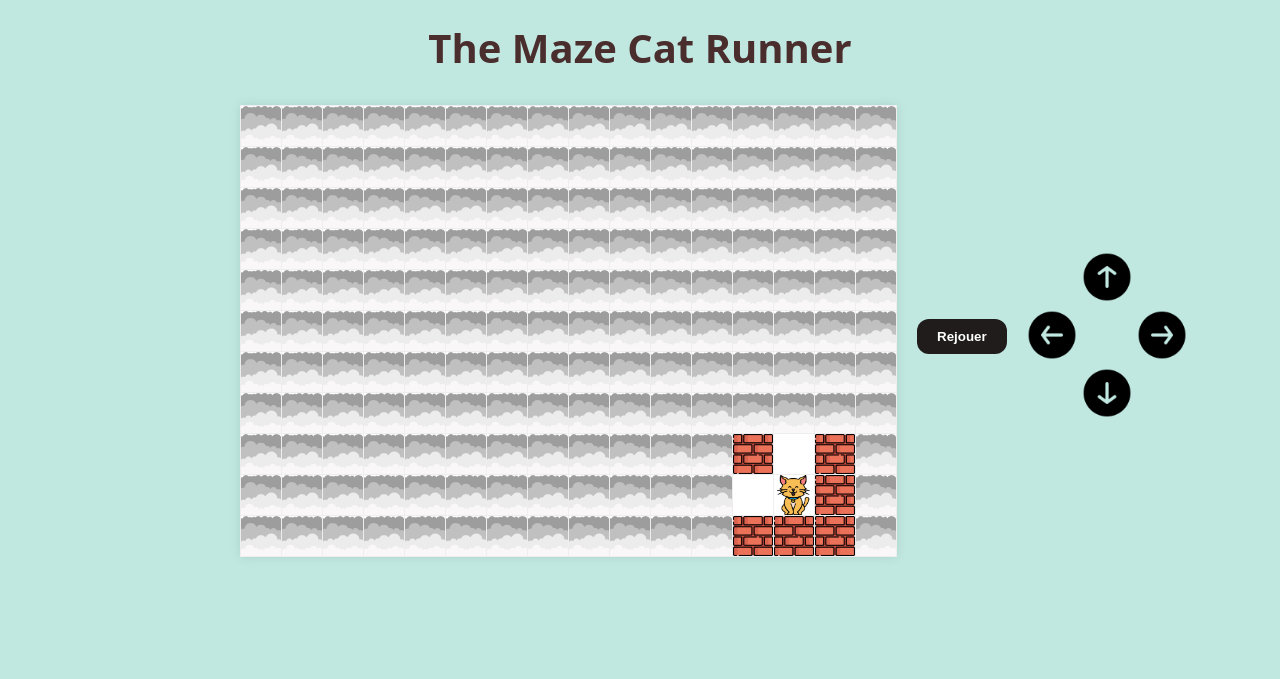
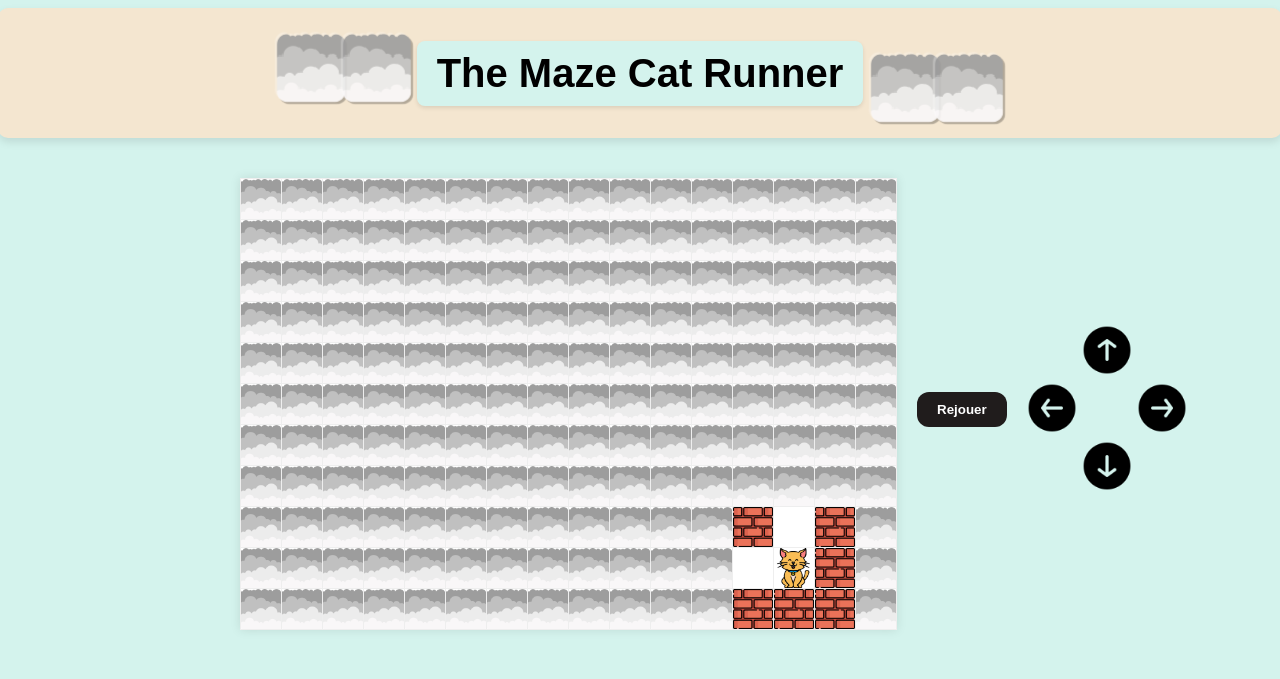
Before and after one commit to youcefaddou/The-Maze-CatRunner-PHP-Game, a PHP site: page / in a window 1280 px wide. Shown: the top 679 px of the page. Run offline with PHP 8.4, Linux system fonts and the light colour scheme.

Commit message:
3rd commit finalisation projet

```diff
--- a/index.php
+++ b/index.php
@@ -10,8 +10,13 @@
 </head>
 
 <body>
+    <header class="headerContainer">
+    <img src="./images/brouillard.png" alt="Brouillard">
+    <img src="./images/brouillard.png" alt="Brouillard">
     <h1>The Maze Cat Runner</h1>
-
+    <img src="./images/brouillard.png" alt="Brouillard">
+    <img src="./images/brouillard.png" alt="Brouillard">
+    </header>
     <div id="mazeContainer">
         <?php if (isset($_SESSION['win']) && $_SESSION['win']) : ?>
             <div class="win-message">
--- a/maze.php
+++ b/maze.php
@@ -44,7 +44,7 @@ $labyrinthes = [
 //initialisat° du labyrinthe
 if (!isset($_SESSION['lab']) || isset($_POST['reset'])) {
     $_SESSION['message'] = '';
-    $_SESSION['lab'] = $labyrinthes[array_rand($labyrinthes)];
+    $_SESSION['lab'] = $labyrinthes[array_rand($labyrinthes)];  //choix d'un lab random
     $_SESSION['win'] = false;
     $_SESSION['hammer'] = false;
 
@@ -112,7 +112,7 @@ if (isset($_POST['direction'])) {
     }
     $_SESSION['message'] = $messageForThisTurn; //msg temporaire pour un tour
 
-    // Déplacement souris
+    //deplacement souris
     if ($catMoved && !$_SESSION['win']) {
         $_SESSION['pos']['x'] = $new_cat_x;
         $_SESSION['pos']['y'] = $new_cat_y;
--- a/style.css
+++ b/style.css
@@ -3,20 +3,87 @@ body {
     display: flex;
     flex-direction: column;
     align-items: center;
-    background-color: #c0e8e1;
+    background-color: #d4f3ed;
     margin: 0;
-    padding: 20px;
     min-height: 80vh;
 }
-
-h1 {
-    color: #4a2d2d;
-    margin: 0 0 30px 0;
-    font-size: 2.5rem;
-    font-family: system-ui, -apple-system, BlinkMacSystemFont, 'Segoe UI', Roboto, Oxygen, Ubuntu, Cantarell, 'Open Sans', 'Helvetica Neue', sans-serif;
-    text-align: center;
+@keyframes pixelBounceLeft {
+    0%, 100% {
+        transform: translateY(0) scale(1);
+    }
+    50% {
+        transform: translateY(-15px) scale(1.1);
+    }
+}
+@keyframes pixelBounceRight {
+    0%, 100% {
+        transform: translateY(0) scale(1);
+    }
+    50% {
+        transform: translateY(15px) scale(1.1);
+    }
 }
 
+.headerContainer {
+    background-color: rgb(244, 230, 208);
+    padding: 15px;
+    width: 98%;
+    margin-bottom: 5vh;
+    margin-top: 1vh;
+    display: flex;
+    justify-content: center;
+    align-items: center;
+    position: relative;
+    height: 100px;
+    border-radius: 10px;
+    box-shadow: 0 4px 8px rgba(0,0,0,0.1);
+}
+
+.headerContainer h1 {
+    font-size: 2.5rem;
+    margin: 0 20px;
+    z-index: 2;
+    background-color: #d4f3ed;
+    padding: 10px 20px;
+    border-radius: 8px;
+    box-shadow: 0 2px 4px rgba(0,0,0,0.1);
+    position: relative;
+}
+
+.headerContainer img {
+    position: relative;
+    border-radius: 10px;
+    top: 5px;
+    left: -8px;
+    opacity: 0.9;
+    image-rendering: pixelated;
+    filter:
+        drop-shadow(2px 2px 0px rgba(0,0,0,0.3))
+        drop-shadow(-2px -2px 0px rgba(255,255,255,0.3));
+}
+.headerContainer img:nth-child(1) {
+    animation: pixelBounceLeft 2s ease-in-out infinite;
+    margin-right: -10px;
+    left: -20px;
+}
+
+.headerContainer img:nth-child(2) {
+    animation: pixelBounceLeft 2s ease-in-out infinite reverse;
+    margin-right: -20px;
+}
+
+.headerContainer img:nth-child(4) {
+    animation: pixelBounceRight 2s ease-in-out infinite;
+    margin-left: -20px;
+    left: 10px;
+}
+
+.headerContainer img:last-child {
+    animation: pixelBounceRight 2s ease-in-out infinite reverse;
+    margin-left: -10px;
+    left: 20px;
+
+}
 #mazeContainer {
     display: flex;
     flex-direction: column;
@@ -110,11 +177,13 @@ button {
     width: 40px;
     height: 40px;
 }
+
 .cat-img {
     width: 100%;
     height: 100%;
     display: block;
 }
+
 .hammer-equipped {
     position: absolute;
     width: 10px;
@@ -151,10 +220,21 @@ button {
     transform: scale(1.1);
 }
 
-.controls button:nth-child(1) { grid-area: up; }
-.controls button:nth-child(2) { grid-area: left; }
-.controls button:nth-child(3) { grid-area: right; }
-.controls button:nth-child(4) { grid-area: down; }
+.controls button:nth-child(1) {
+    grid-area: up;
+}
+
+.controls button:nth-child(2) {
+    grid-area: left;
+}
+
+.controls button:nth-child(3) {
+    grid-area: right;
+}
+
+.controls button:nth-child(4) {
+    grid-area: down;
+}
 
 .controls img {
     width: 50px;
```
